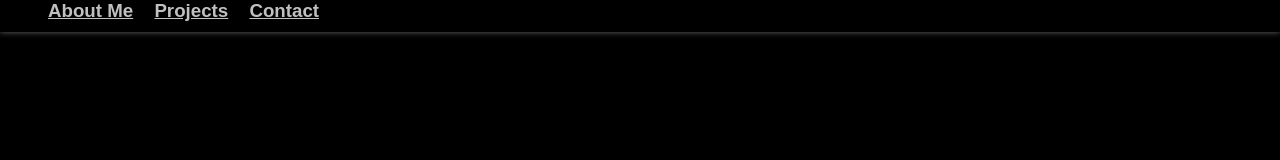
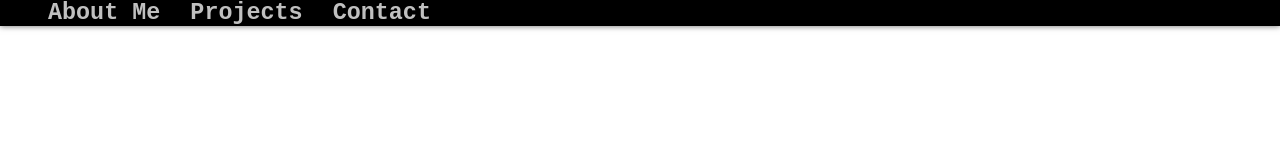
Before and after one commit to LukeNotDuke/LukeNotDuke.github.io, a plain HTML site: page contact-me.html in a window 1280 px wide. Drawn offline with Linux system fonts and the light colour scheme.

Commit message:
Remove text decoration

```diff
--- a/contact-me.html
+++ b/contact-me.html
@@ -6,10 +6,13 @@
 <style type=text/css>
 	body {
 		margin-top: 18px;
-		padding: 30px;
-		font-family: sans-serif;
-		background-color: black;
-		color: white;
+		padding: 10px;
+		height: 96vh;
+		font-family: monospace;
+		background-repeat: no-repeat;
+		color: darkgrey;
+		font-size: 20px;
+		backgrund-image: "background.jpg";
 	}
 	header {
 		background-color: black;
@@ -19,15 +22,16 @@
 		top: 0;
 		margin: 0;
 		padding: 0;
-		height: 4vh;
+		height: 2vw;
 		display: flex;
 		box-shadow: 0 0 6px 0 dimgrey;
 	}
 	header * {display: inline;}
 	header li {margin: 1vh;}
-	header li a {color: silver;}
+	header li a {
+		text-decoration: none;
+		color: silver;}
 </style>
-<body>
 	<header>
 		<nav>
 			<h3><ul>
@@ -37,5 +41,6 @@
 			</ul></h3>
 		</nav>
 	</header>
+<body>
 </body>
 </html>
```
Also changed, not shown: index.html (+7 -4 lines), projects.html (+12 -7 lines). Lines whose indentation alone changed are shown as unchanged.
